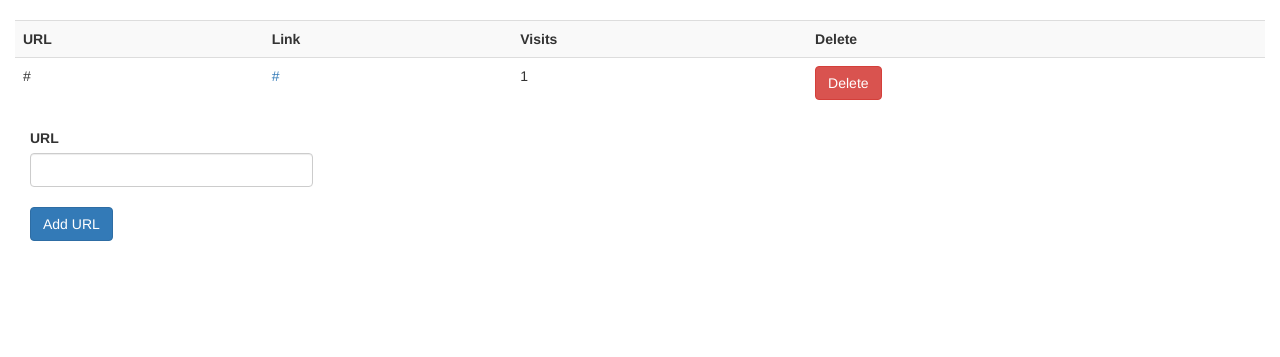
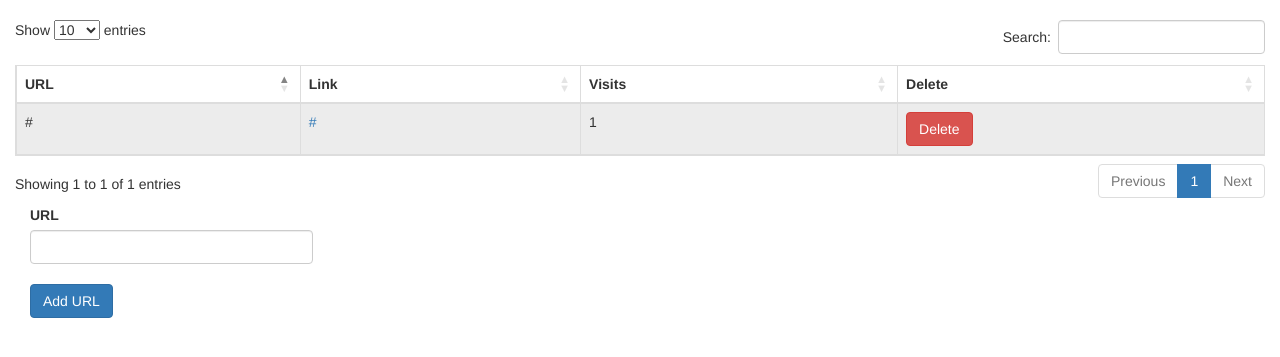
Before and after one commit to railto/URLShortener, a Flask app: page / in a window 1280 px wide. Shown: the part 52-409 px from the top of the page. Run offline with Flask 2, Linux system fonts and the light colour scheme; a user stored in the database is signed in; tables that the repository leaves empty hold one stand-in row (values such as "Sample post"); some libraries are stand-ins or nearby versions.

Commit message:
Added datatables to take care of pagination

```diff
--- a/templates/base.html
+++ b/templates/base.html
@@ -3,6 +3,7 @@
     <head>
         <meta charset="utf-8">
         <link rel="stylesheet" href="https://maxcdn.bootstrapcdn.com/bootstrap/3.3.7/css/bootstrap.min.css">
+        <link rel="stylesheet" href="https://cdn.datatables.net/1.10.12/css/dataTables.bootstrap.min.css">
         <title>URL Shortener</title>
     </head>
     <body>
@@ -32,6 +33,8 @@
         </div>
         <script src="https://code.jquery.com/jquery-3.1.0.min.js"></script>
         <script src="https://maxcdn.bootstrapcdn.com/bootstrap/3.3.7/js/bootstrap.min.js"></script>
+        <script src="https://cdn.datatables.net/1.10.12/js/jquery.dataTables.min.js"></script>
+        <script src="https://cdn.datatables.net/1.10.12/js/dataTables.bootstrap.min.js"></script>
         {% block scripts %}
         {% endblock %}
     </body>
--- a/templates/index.html
+++ b/templates/index.html
@@ -6,13 +6,16 @@
     <div style="display:none;" class="alert alert-success" id="link_deleted_message">
         Your link has been successfully deleted.
     </div>
-    <table class="table table-striped" id="links_table">
+    <table class="table table-striped table-bordered" id="links_table">
+        <thead>
             <tr>
                 <th>URL</th>
                 <th>Link</th>
                 <th>Visits</th>
                 <th>Delete</th>
             </tr>
+        </thead>
+        <tbody>
             {% for link in links %}
                 <tr>
                     <td>{{ link.url }}</td>
@@ -21,6 +24,7 @@
                     <td><button class="btn btn-danger delete-button" id="{{ link.id }}">Delete</button></td>
                 </tr>
             {% endfor %}
+        </tbody>
     </table>
     <div class="col-md-3">
         <form id='add_link'>
@@ -65,5 +69,8 @@
                 });
             }
         })
+        $(document).ready(function() {
+            $('#links_table').DataTable();
+        });
     </script>
 {% endblock %}
```
Lines whose indentation alone changed are shown as unchanged.
